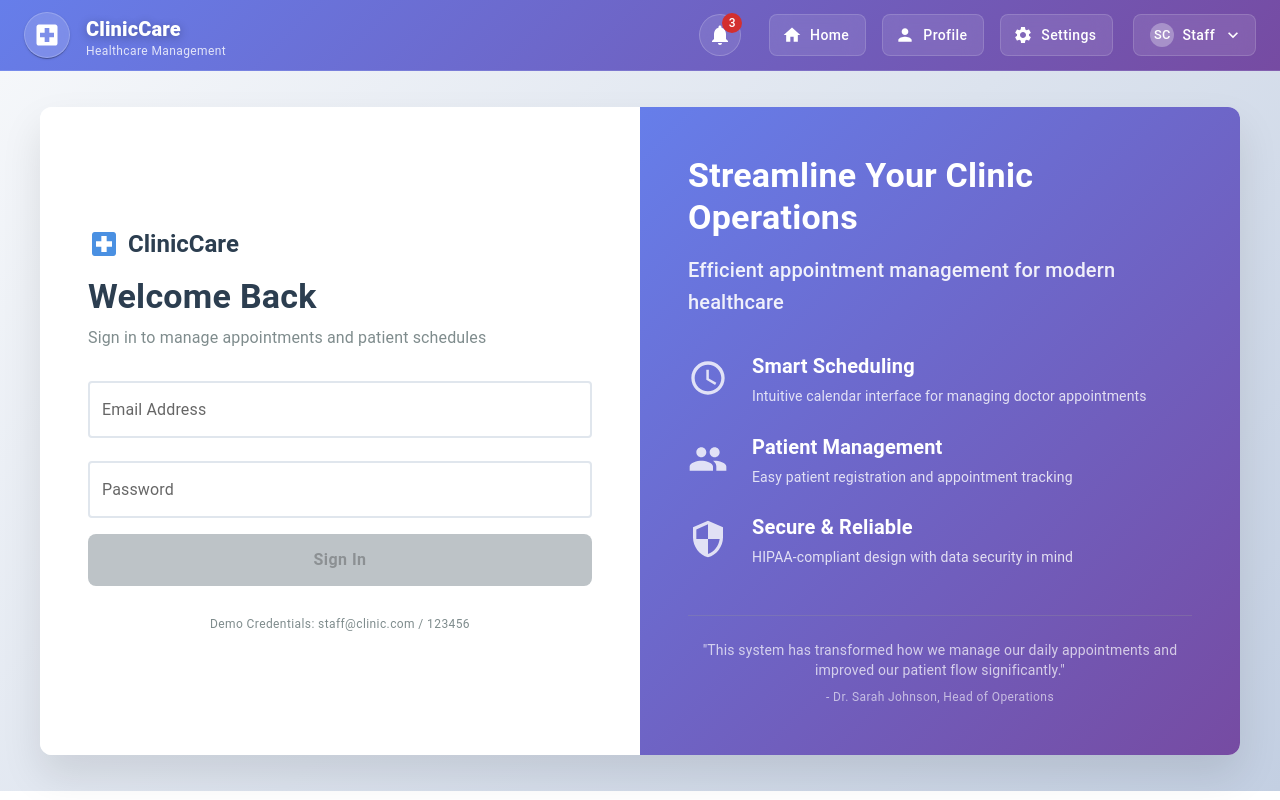
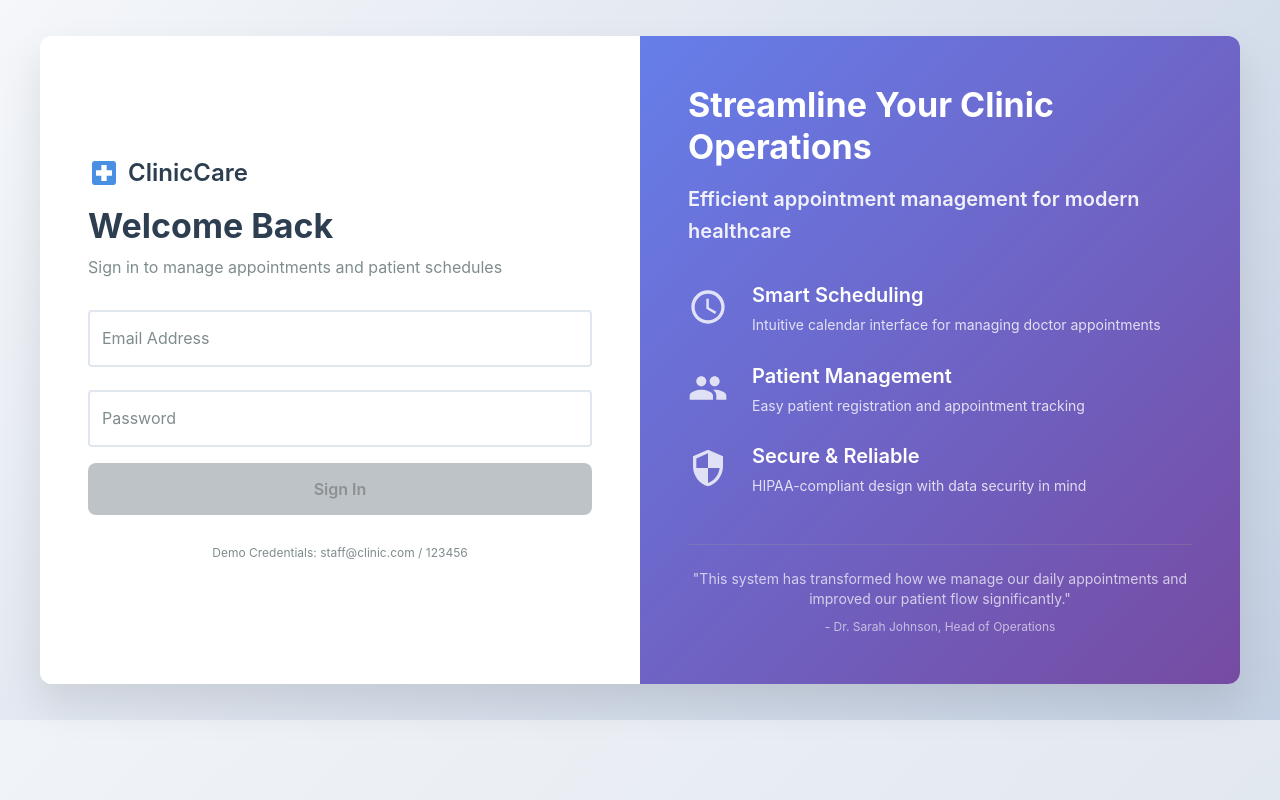
Before and after one commit to srreeraj/ClinicMate, a React (Vite) app in the folder ClinicMate/: page / in a window 1280 px wide. Built offline with nearby package versions, Linux system fonts and the light colour scheme.

Commit message:
navbar and app is updated

```diff
--- a/ClinicMate/src/App.jsx
+++ b/ClinicMate/src/App.jsx
@@ -1,31 +1,198 @@
 import { Routes, Route, Navigate } from 'react-router-dom'
 import { useSelector } from 'react-redux'
+import { Box, CssBaseline, ThemeProvider, createTheme, Fade } from '@mui/material'
 import LoginPage from './components/LoginPage'
 import CalendarView from './components/CalendarView'
-import Navbar from './components/Nabar'
+import Navbar from './components/Navbar'
 
 function App() {
   const isAuthenticated = useSelector((state) => state.auth.isAuthenticated)
   const isDarkMode = useSelector((state) => state.darkMode.isDarkMode)
 
+  // Create a custom theme
+  const theme = createTheme({
+    palette: {
+      mode: isDarkMode ? 'dark' : 'light',
+      primary: {
+        main: '#667eea',
+        light: '#7c8ff0',
+        dark: '#5a6fd8',
+        contrastText: '#ffffff'
+      },
+      secondary: {
+        main: '#764ba2',
+        light: '#8b5ec5',
+        dark: '#6a42a0',
+        contrastText: '#ffffff'
+      },
+      background: {
+        default: isDarkMode ? '#121212' : '#f8fafc',
+        paper: isDarkMode ? '#1e1e1e' : '#ffffff'
+      },
+      text: {
+        primary: isDarkMode ? '#ffffff' : '#2c3e50',
+        secondary: isDarkMode ? '#b0bec5' : '#7f8c8d'
+      }
+    },
+    typography: {
+      fontFamily: '"Inter", "Roboto", "Helvetica", "Arial", sans-serif',
+      h1: {
+        fontWeight: 800
+      },
+      h2: {
+        fontWeight: 700
+      },
+      h3: {
+        fontWeight: 700
+      },
+      h4: {
+        fontWeight: 600
+      },
+      h5: {
+        fontWeight: 600
+      },
+      h6: {
+        fontWeight: 600
+      }
+    },
+    components: {
+      MuiButton: {
+        styleOverrides: {
+          root: {
+            textTransform: 'none',
+            borderRadius: 8,
+            fontWeight: 500,
+            transition: 'all 0.3s ease'
+          }
+        }
+      },
+      MuiCard: {
+        styleOverrides: {
+          root: {
+            borderRadius: 12,
+            boxShadow: isDarkMode
+              ? '0 4px 20px rgba(0,0,0,0.4)'
+              : '0 4px 20px rgba(0,0,0,0.1)'
+          }
+        }
+      },
+      MuiPaper: {
+        styleOverrides: {
+          root: {
+            borderRadius: 8
+          }
+        }
+      }
+    }
+  })
+
   return (
-    <div className={isDarkMode ? 'dark' : ''}>
-      <Navbar/>
+    <ThemeProvider theme={theme}>
+      <CssBaseline />
+      <Box sx={{
+        minHeight: '100vh',
+        display: 'flex',
+        flexDirection: 'column',
+        background: isDarkMode
+          ? 'linear-gradient(135deg, #1a1a1a 0%, #2d2d2d 100%)'
+          : 'linear-gradient(135deg, #f8fafc 0%, #e2e8f0 100%)',
+        transition: 'all 0.3s ease'
+      }}>
+        {/* Show Navbar only when authenticated */}
+        {isAuthenticated && (
+          <Fade in timeout={500}>
+            <Box>
+              <Navbar/>
+            </Box>
+          </Fade>
+        )}
+
+        {/* Main Content Area */}
+        <Box sx={{
+          flex: 1,
+          display: 'flex',
+          flexDirection: 'column',
+          overflow: 'hidden'
+        }}>
           <Routes>
             <Route
               path="/"
-              element={isAuthenticated ? <Navigate to="/calendar" /> : <LoginPage />}
+              element={
+                isAuthenticated ? (
+                  <Navigate to="/calendar" replace />
+                ) : (
+                  <Fade in timeout={800}>
+                    <Box sx={{ height: '100vh' }}>
+                      <LoginPage />
+                    </Box>
+                  </Fade>
+                )
+              }
             />
             <Route
               path="/login"
-              element={isAuthenticated ? <Navigate to="/calendar" /> : <LoginPage />}
+              element={
+                isAuthenticated ? (
+                  <Navigate to="/calendar" replace />
+                ) : (
+                  <Fade in timeout={800}>
+                    <Box sx={{ height: '100vh' }}>
+                      <LoginPage />
+                    </Box>
+                  </Fade>
+                )
+              }
             />
             <Route
               path="/calendar"
-              element={isAuthenticated ? <CalendarView /> : <Navigate to="/login" />}
+              element={
+                isAuthenticated ? (
+                  <Fade in timeout={800}>
+                    <Box sx={{
+                      flex: 1,
+                      p: { xs: 1, sm: 2, md: 3 },
+                      overflow: 'auto',
+                      display: 'flex',
+                      flexDirection: 'column'
+                    }}>
+                      <CalendarView />
+                    </Box>
+                  </Fade>
+                ) : (
+                  <Navigate to="/login" replace />
+                )
+              }
             />
           </Routes>
-        </div>
+        </Box>
+
+        {/* Footer for authenticated users */}
+        {isAuthenticated && (
+          <Fade in timeout={1000}>
+            <Box sx={{
+              py: 2,
+              px: 3,
+              backgroundColor: isDarkMode
+                ? 'rgba(255,255,255,0.05)'
+                : 'rgba(102, 126, 234, 0.05)',
+              borderTop: `1px solid ${isDarkMode
+                ? 'rgba(255,255,255,0.1)'
+                : 'rgba(102, 126, 234, 0.1)'}`,
+              backdropFilter: 'blur(10px)',
+              textAlign: 'center'
+            }}>
+              <Box sx={{
+                color: isDarkMode ? '#b0bec5' : '#7f8c8d',
+                fontSize: '0.875rem',
+                fontWeight: 500
+              }}>
+                © 2024 ClinicCare. All rights reserved. | Healthcare Management System
+              </Box>
+            </Box>
+          </Fade>
+        )}
+      </Box>
+    </ThemeProvider>
   )
 }
 
```
Also changed, not shown: ClinicMate/src/components/Navbar.jsx (renamed from ClinicMate/src/components/Nabar.jsx).
